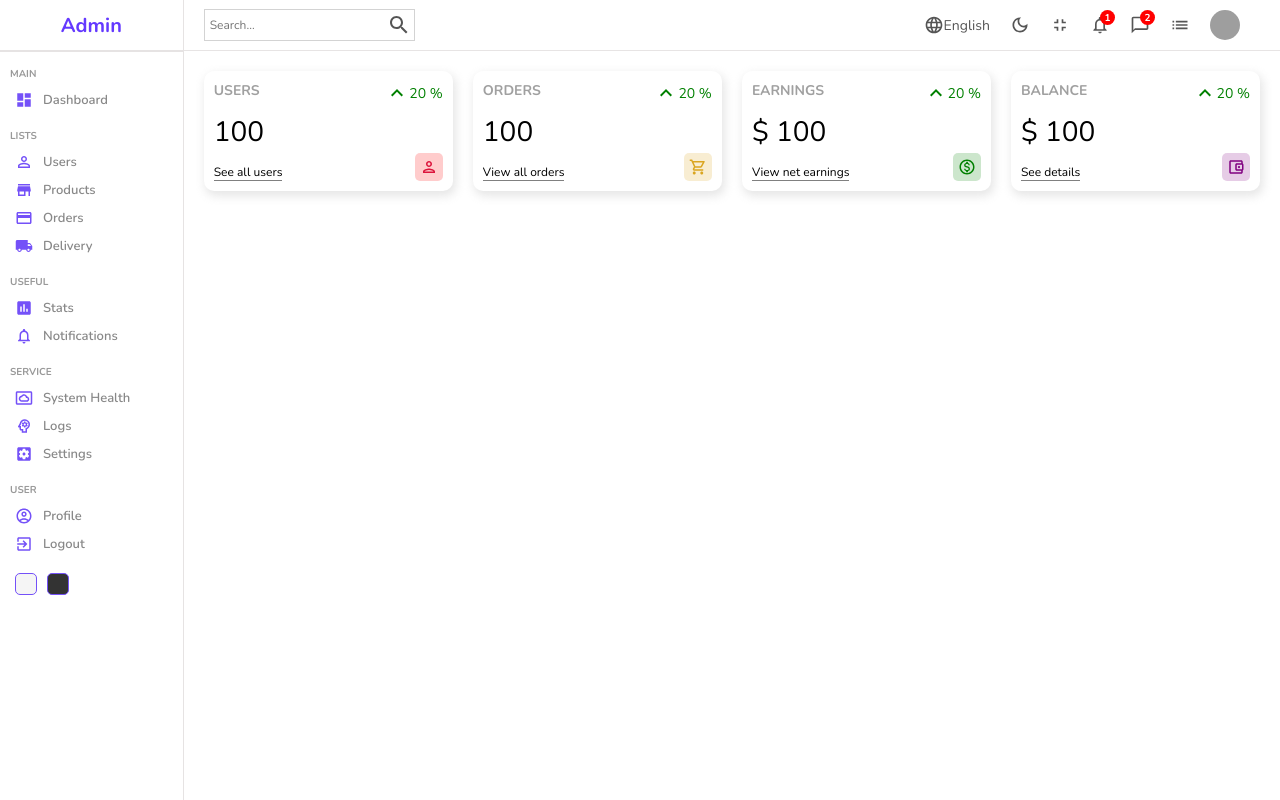
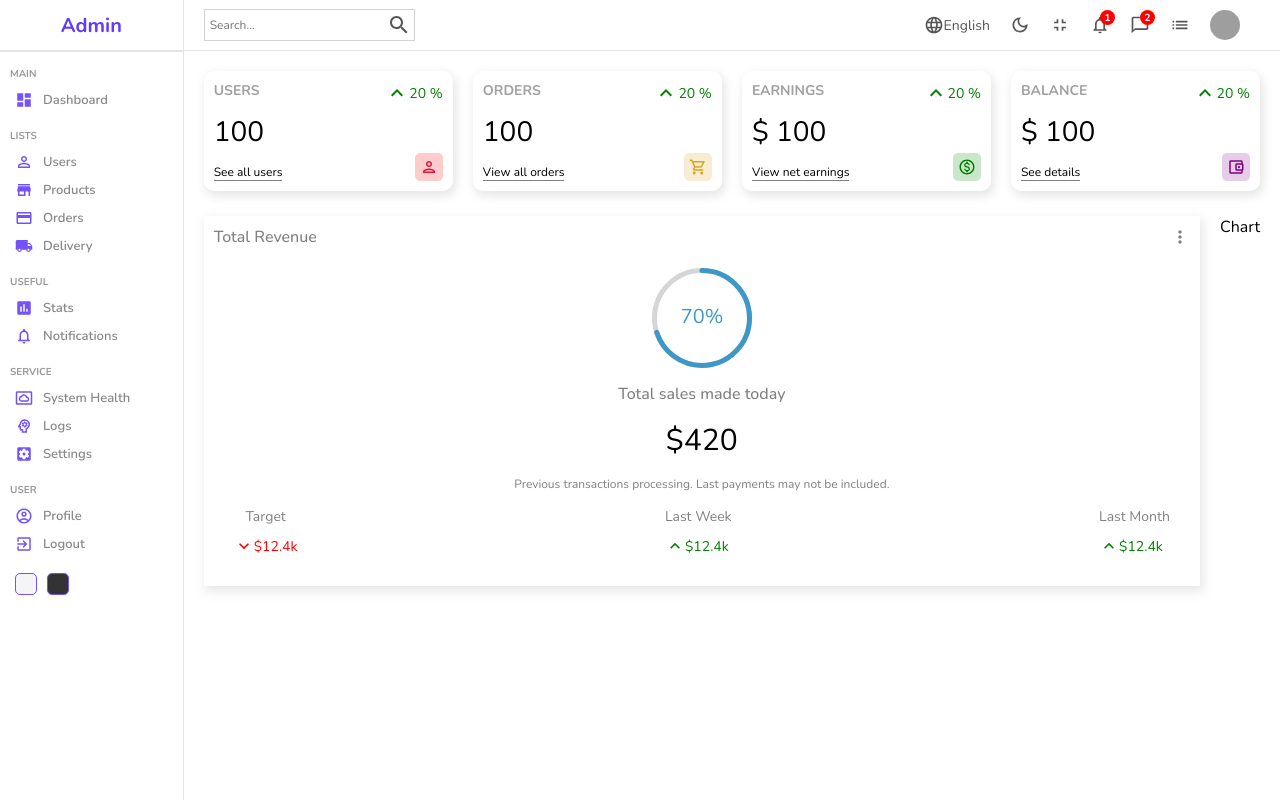
Before and after one commit to rudalson/admin-board1, a React (Create React App) app: page / in a window 1280 px wide. Built offline with nearby package versions, Linux system fonts and the light colour scheme; grey boxes are pictures that could not be loaded.

Commit message:
💄 added: circular progress bar 추가

```diff
--- a/package.json
+++ b/package.json
@@ -11,6 +11,7 @@
     "@testing-library/react": "^13.4.0",
     "@testing-library/user-event": "^13.5.0",
     "react": "^18.2.0",
+    "react-circular-progressbar": "^2.1.0",
     "react-dom": "^18.2.0",
     "react-router-dom": "^6.4.3",
     "react-scripts": "5.0.1",
--- /dev/null
+++ b/src/components/chart/Chart.jsx
@@ -0,0 +1,7 @@
+import React from 'react';
+
+const Chart = () => {
+  return <div>Chart</div>;
+};
+
+export default Chart;
--- /dev/null
+++ b/src/components/chart/chart.scss
@@ -0,0 +1,3 @@
+.chart {
+  flex: 4;
+}
--- /dev/null
+++ b/src/components/featured/Featured.jsx
@@ -0,0 +1,52 @@
+import './featured.scss';
+import MoreVertIcon from '@mui/icons-material/MoreVert';
+import { CircularProgressbar } from 'react-circular-progressbar';
+import 'react-circular-progressbar/dist/styles.css';
+import KeyboardArrowDownIcon from '@mui/icons-material/KeyboardArrowDown';
+import KeyboardArrowUpOutlinedIcon from '@mui/icons-material/KeyboardArrowUpOutlined';
+
+const Featured = () => {
+  return (
+    <div className='featured'>
+      <div className='top'>
+        <h1 className='title'>Total Revenue</h1>
+        <MoreVertIcon fontSize='small' />
+      </div>
+      <div className='bottom'>
+        <div className='featuredChart'>
+          <CircularProgressbar value={70} text={'70%'} strokeWidth={5} />
+        </div>
+        <p className='title'>Total sales made today</p>
+        <p className='amount'>$420</p>
+        <p className='desc'>
+          Previous transactions processing. Last payments may not be included.
+        </p>
+        <div className='summary'>
+          <div className='item'>
+            <div className='itemTitle'>Target</div>
+            <div className='itemResult negative'>
+              <KeyboardArrowDownIcon fontSize='small' />
+              <div className='resultAmount'>$12.4k</div>
+            </div>
+          </div>
+          <div className='item'>
+            <div className='itemTitle'>Last Week</div>
+            <div className='itemResult positive'>
+              <KeyboardArrowUpOutlinedIcon fontSize='small' />
+              <div className='resultAmount'>$12.4k</div>
+            </div>
+          </div>
+          <div className='item'>
+            <div className='itemTitle'>Last Month</div>
+            <div className='itemResult positive'>
+              <KeyboardArrowUpOutlinedIcon fontSize='small' />
+              <div className='resultAmount'>$12.4k</div>
+            </div>
+          </div>
+        </div>
+      </div>
+    </div>
+  );
+};
+
+export default Featured;
--- /dev/null
+++ b/src/components/featured/featured.scss
@@ -0,0 +1,79 @@
+.featured {
+  flex: 2;
+  -webkit-box-shadow: 2px 4px 10px 1px rgba(0, 0, 0, 0.47);
+  box-shadow: 2px 4px 10px 1px rgba(201, 201, 201, 0.47);
+  padding: 10px;
+
+  .top {
+    display: flex;
+    align-items: center;
+    justify-content: space-between;
+    color: gray;
+
+    .title {
+      font-size: 16px;
+      font-weight: 500;
+    }
+  }
+
+  .bottom {
+    padding: 20px;
+    display: flex;
+    flex-direction: column;
+    align-items: center;
+    justify-content: center;
+    gap: 15px;
+
+    .featuredChart {
+      width: 100px;
+      height: 100px;
+    }
+
+    .title {
+      font-weight: 500;
+      color: gray;
+    }
+
+    .amount {
+      font-size: 30px;
+    }
+
+    .desc {
+      font-weight: 300;
+      font-size: 12px;
+      color: gray;
+      text-align: center;
+    }
+
+    .summary {
+      width: 100%;
+      display: flex;
+      align-items: center;
+      justify-content: space-between;
+
+      .item {
+        text-align: center;
+
+        .itemTitle {
+          font-size: 14px;
+          color: gray;
+        }
+
+        .itemResult {
+          display: flex;
+          align-items: center;
+          margin-top: 10px;
+          font-size: 14px;
+
+          &.positive {
+            color: green;
+          }
+
+          &.negative {
+            color: red;
+          }
+        }
+      }
+    }
+  }
+}
--- a/src/pages/home/Home.jsx
+++ b/src/pages/home/Home.jsx
@@ -1,7 +1,9 @@
 import Sidebar from '../../components/sidebar/Sidebar';
 import Navbar from '../../components/navbar/Navbar';
+import './home.scss';
 import Widget from '../../components/widget/Widget';
-import './home.scss';
+import Featured from '../../components/featured/Featured';
+import Chart from '../../components/chart/Chart';
 
 const Home = () => {
   return (
@@ -15,6 +17,10 @@
           <Widget type='earning' />
           <Widget type='balance' />
         </div>
+        <div className='charts'>
+          <Featured />
+          <Chart title='Last 6 Months (Revenue)' aspect={2 / 1} />
+        </div>
       </div>
     </div>
   );
--- a/src/pages/home/home.scss
+++ b/src/pages/home/home.scss
@@ -4,10 +4,15 @@
   .homeContainer {
     flex: 6;
 
-    .widgets {
+    .widgets,
+    .charts {
       display: flex;
       padding: 20px;
       gap: 20px;
     }
+
+    .charts {
+      padding: 5px 20px;
+    }
   }
 }
```
Also changed, not shown: 1 other file (tests, documents, lock files or other folders).
